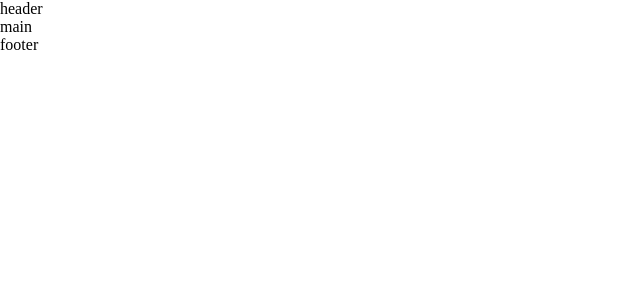
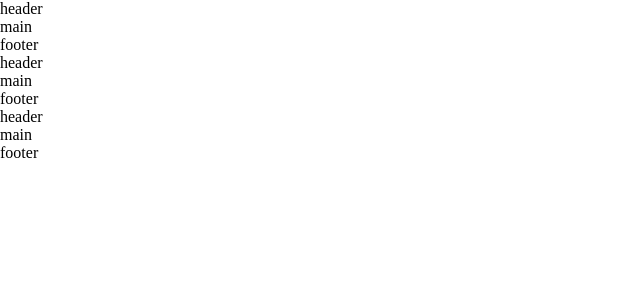
Before and after one commit to ChristianMazzaro/proj-html-vuejs, a Vue app: page / in a window 1280 px wide. Shown: the top 300 px of the page, without its empty margins (0-640 px from the left). Built offline with nearby package versions, Linux system fonts and the light colour scheme.

Commit message:
first commit

```diff
--- a/src/App.vue
+++ b/src/App.vue
@@ -1,6 +1,17 @@
 <script >
+
+  import PageHeader from '../src/components/PageHeader.vue'
+  import PageMain from '../src/components/PageMain.vue'
+  import PageFooter from '../src/components/PageFooter.vue'
+  import { store } from './store.js'
+
+
   export default {
     components:{
+      PageHeader,
+      PageMain,
+      PageFooter,
+      store,
 
     },
     data(){
@@ -16,17 +27,11 @@
 
 <template>
 
-    <header>
-      header
-    </header>
+  <PageHeader />
 
-    <main>
-      main
-    </main>
+  <PageMain />
 
-    <footer>
-      footer
-    </footer>
+  <PageFooter />
 
 </template>
 
--- /dev/null
+++ b/src/components/PageFooter.vue
@@ -0,0 +1,39 @@
+
+
+
+<script >
+  export default {
+    components:{
+
+    },
+    data(){
+      return{
+
+      }
+    },
+    methods:{
+
+    }
+  }
+</script>
+
+<template>
+
+    <header>
+      header
+    </header>
+
+    <main>
+      main
+    </main>
+
+    <footer>
+      footer
+    </footer>
+
+</template>
+
+<style lang="scss">
+  @use "assets/scss/main.scss" as *;
+
+</style>
--- /dev/null
+++ b/src/components/PageHeader.vue
@@ -0,0 +1,39 @@
+
+
+
+<script >
+  export default {
+    components:{
+
+    },
+    data(){
+      return{
+
+      }
+    },
+    methods:{
+
+    }
+  }
+</script>
+
+<template>
+
+    <header>
+      header
+    </header>
+
+    <main>
+      main
+    </main>
+
+    <footer>
+      footer
+    </footer>
+
+</template>
+
+<style lang="scss">
+  @use "assets/scss/main.scss" as *;
+
+</style>
--- /dev/null
+++ b/src/components/PageMain.vue
@@ -0,0 +1,39 @@
+
+
+
+<script >
+  export default {
+    components:{
+
+    },
+    data(){
+      return{
+
+      }
+    },
+    methods:{
+
+    }
+  }
+</script>
+
+<template>
+
+    <header>
+      header
+    </header>
+
+    <main>
+      main
+    </main>
+
+    <footer>
+      footer
+    </footer>
+
+</template>
+
+<style lang="scss">
+  @use "assets/scss/main.scss" as *;
+
+</style>
--- /dev/null
+++ b/src/store.js
@@ -0,0 +1,10 @@
+import { reactive } from 'vue';
+
+export const store = reactive({
+    // searchtext:'',
+    // movies:[],
+    // tvSeries:[],
+    // seriesThumbs:'https://image.tmdb.org/t/p/w342',
+
+
+});
```
